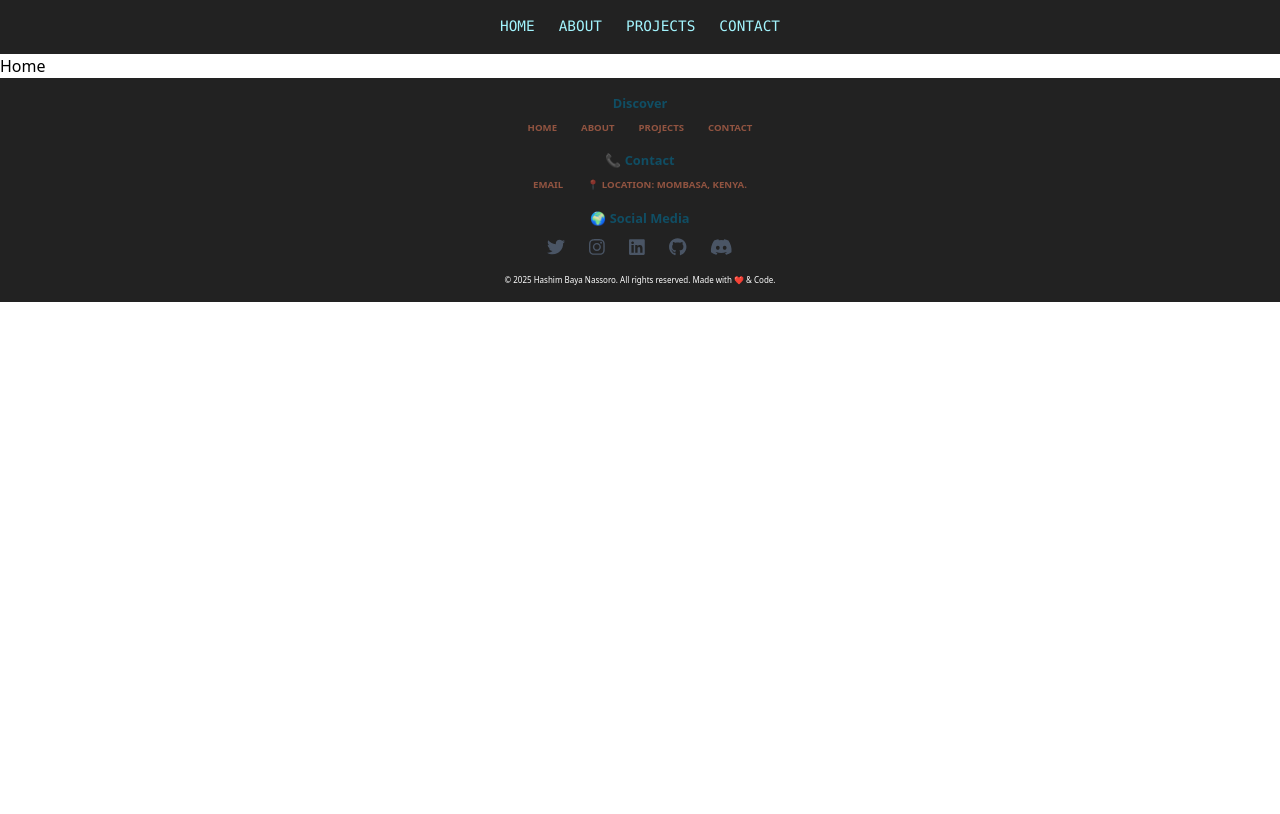
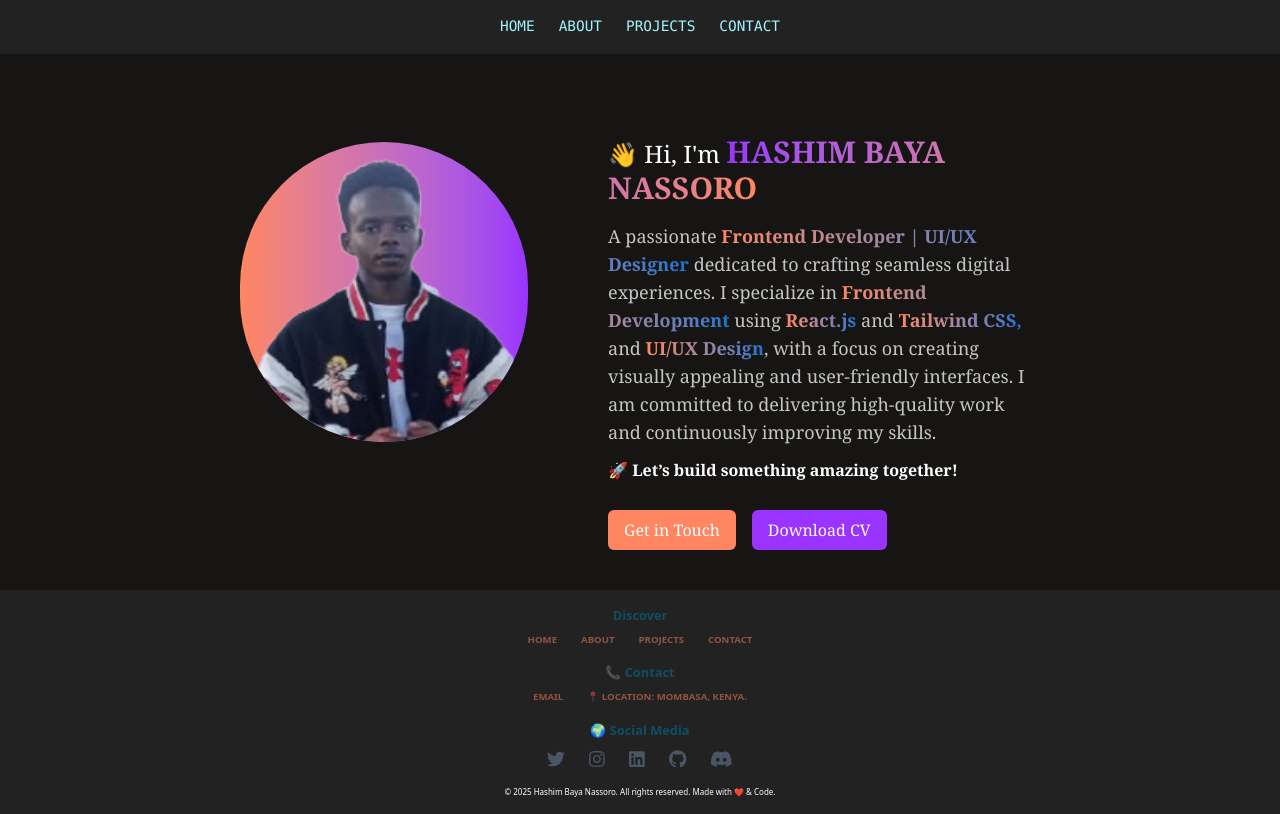
Before and after one commit to Hashim-baya/CODSOFT, a React (Vite) app in the folder PERSONAL-PORTFOLIO-WEBSITE/: page / in a window 1280 px wide. Built offline with nearby package versions, Linux system fonts and the light colour scheme.

Commit message:
Added The Hero Section

```diff
--- a/PERSONAL-PORTFOLIO-WEBSITE/src/App.jsx
+++ b/PERSONAL-PORTFOLIO-WEBSITE/src/App.jsx
@@ -1,9 +1,9 @@
 function App() {
 
   return (
-    <div>
-      <h1 className="text-3xl text-cyan-500">Personal Portfolio Website</h1>
-    </div>
+    <section className="bg-[#161513] overflow-y-scroll h-screen max-h-screen ">
+
+    </section>
   )
 }
 
--- a/PERSONAL-PORTFOLIO-WEBSITE/src/components/common/Button.jsx
+++ b/PERSONAL-PORTFOLIO-WEBSITE/src/components/common/Button.jsx
@@ -1,8 +1,23 @@
 import React from 'react'
 
-function Button() {
+function Button({  Message, buttonVariant, onClick }) {
+
+  const variant = {
+    primary: 'bg-[#FF8660] text-white hover:bg-[#FF8660]/80',
+    secondary: 'bg-[#9A33FF] text-white hover:bg-[#9A33FF]/80',
+  }
+
+  const buttonStyle = buttonVariant === 'Primary' ? variant.primary :  variant.secondary
+
   return (
-    <div>Button</div>
+    <section>
+        <button
+          onClick={onClick}
+          className={`${buttonStyle} rounded-md py-2 px-4 hover:cursor-pointer w-[100%]`}
+        >
+                {Message}
+        </button>
+    </section>
   )
 }
 
--- a/PERSONAL-PORTFOLIO-WEBSITE/src/components/common/Footer.jsx
+++ b/PERSONAL-PORTFOLIO-WEBSITE/src/components/common/Footer.jsx
@@ -9,7 +9,7 @@ function Footer() {
 
   return (
     <section>
-        <div className='bg-[#222222]  text-[0.9rem] text-center py-4'>
+        <div className='bg-[#222222] relative bottom-0 right-0 left-0 text-[0.9rem] text-center py-4 mb-0'>
 
                 {/* Discover  */}
 
--- /dev/null
+++ b/PERSONAL-PORTFOLIO-WEBSITE/src/components/common/HeroSection.jsx
@@ -0,0 +1,71 @@
+import React from 'react'
+import MyImage from '../images/My-Image.png'
+import Button from  './Button'
+import { Link } from 'react-router'
+import { useNavigate } from 'react-router'
+
+function HeroSection() {
+
+  const donwloadCV = () => {
+    const link = document.createElement('a');
+    link.href = '/documents/HASHIM_BAYA_Resume.pdf'; // Adjust the path to your PDF file"';
+    link.download = 'HASHIM_BAYA_NASSORO.pdf';
+    document.body.appendChild(link);
+    link.click();
+    document.body.removeChild(link);
+  }
+
+  const navigate = useNavigate();
+
+  const getInTouch = () => {
+
+      navigate('/contact');
+  }
+
+  return (
+    <section className='mt-20 mb-10 mx-6 md:mx-15 lg:mx-30 xl:mx-60 2xl:mx-80'>
+
+      <div className=' flex flex-col md:flex-row items-center  font-serif gap-10  '>
+          {/* Profile Image */}
+
+          <div className=' lg:mr-10  lg:h-[400px] lg:w-[400px]'>
+              <img src={MyImage} alt="My Image" className=' bg-gradient-to-r from-[#FF8660] to-[#9A33FF]  rounded-full lg:h-[300px] lg:w-[300px] md:h-[250px] md:w-[250px] h-[200px] w-[200px]'/>
+          </div>
+
+          {/* Brief Description */}
+
+        <div className='text-start text-white flex flex-col items-center justify-start md:w-3/4 '>
+          <div className=''>
+            <h2 className='text-xl md:text-2xl mb-4'>👋 Hi, I'm <span className='font-extrabold text-2xl md:text-3xl text-transparent bg-clip-text bg-gradient-to-l from-[#FF8660] to-[#9A33FF]'>HASHIM BAYA NASSORO</span></h2>
+              <p className='text-[#C5C5C5] lg:text-lg'>
+                <span>A passionate</span>
+                <span className=' font-bold text-transparent bg-clip-text bg-gradient-to-r from-[#FF8660] to-[#1373D1]'> Frontend Developer | UI/UX Designer</span>
+                <span> dedicated to crafting seamless digital experiences. I specialize in </span>
+                <span><span className=' font-bold text-transparent bg-clip-text bg-gradient-to-r from-[#FF8660] to-[#1373D1]'>Frontend Development</span> using <span className=' font-bold text-transparent bg-clip-text bg-gradient-to-r from-[#FF8660] to-[#1373D1]'>React.js</span> and <span className=' font-bold text-transparent bg-clip-text bg-gradient-to-r from-[#FF8660] to-[#1373D1]'>Tailwind CSS,</span> and <span className=' font-bold text-transparent bg-clip-text bg-gradient-to-r from-[#FF8660] to-[#1373D1]'>UI/UX Design</span>, </span>
+                <span>with a focus on creating visually appealing and user-friendly interfaces.</span>
+                <span> I am committed to delivering high-quality work and continuously improving my skills.</span>
+              </p>
+              <p className='font-semibold mt-3 mb-3'>🚀 Let’s build something amazing together!</p>
+          </div>
+
+              {/* Buttons */}
+
+          <div className='flex flex-col md:flex-row gap-4 w-full justify-start md:mt-4 '>
+            <Button Message='Get in Touch' buttonVariant='Primary' onClick={getInTouch} />
+            <Button Message='Download CV' buttonVariant='Secondary' onClick={donwloadCV} />
+          </div>
+
+        </div>
+
+
+
+
+
+      </div>
+
+
+    </section>
+  )
+}
+
+export default HeroSection
--- a/PERSONAL-PORTFOLIO-WEBSITE/src/components/pages/Home.jsx
+++ b/PERSONAL-PORTFOLIO-WEBSITE/src/components/pages/Home.jsx
@@ -1,8 +1,11 @@
 import React from 'react'
+import HeroSection from '../common/HeroSection'
 
 function Home() {
   return (
-    <div>Home</div>
+    <section>
+      <HeroSection />
+    </section>
   )
 }
 
--- a/PERSONAL-PORTFOLIO-WEBSITE/src/index.css
+++ b/PERSONAL-PORTFOLIO-WEBSITE/src/index.css
@@ -1 +1,7 @@
 @import "tailwindcss";
+
+body{
+    background-color: #161513;
+    height: 100vh;
+    max-height: 100vh;
+}
```
Also changed, not shown: 1 other file (tests, documents, lock files or other folders).
